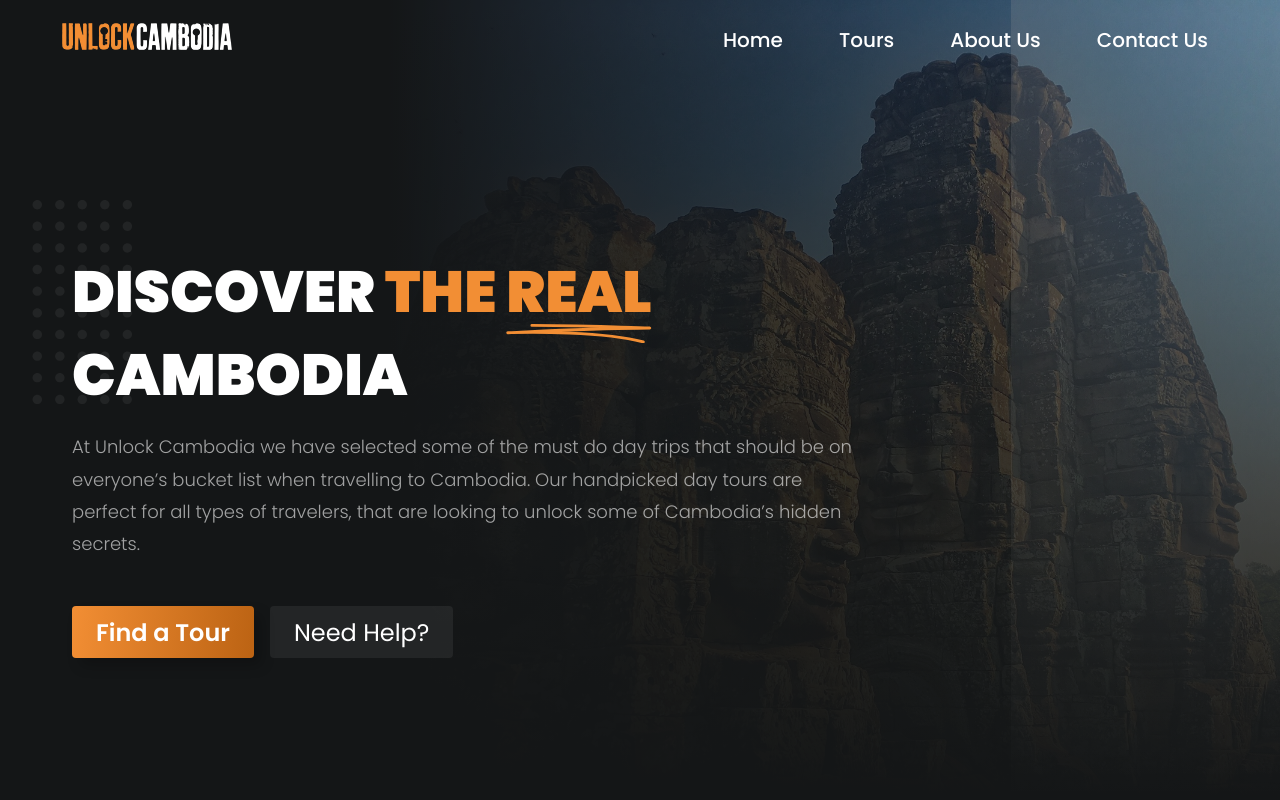
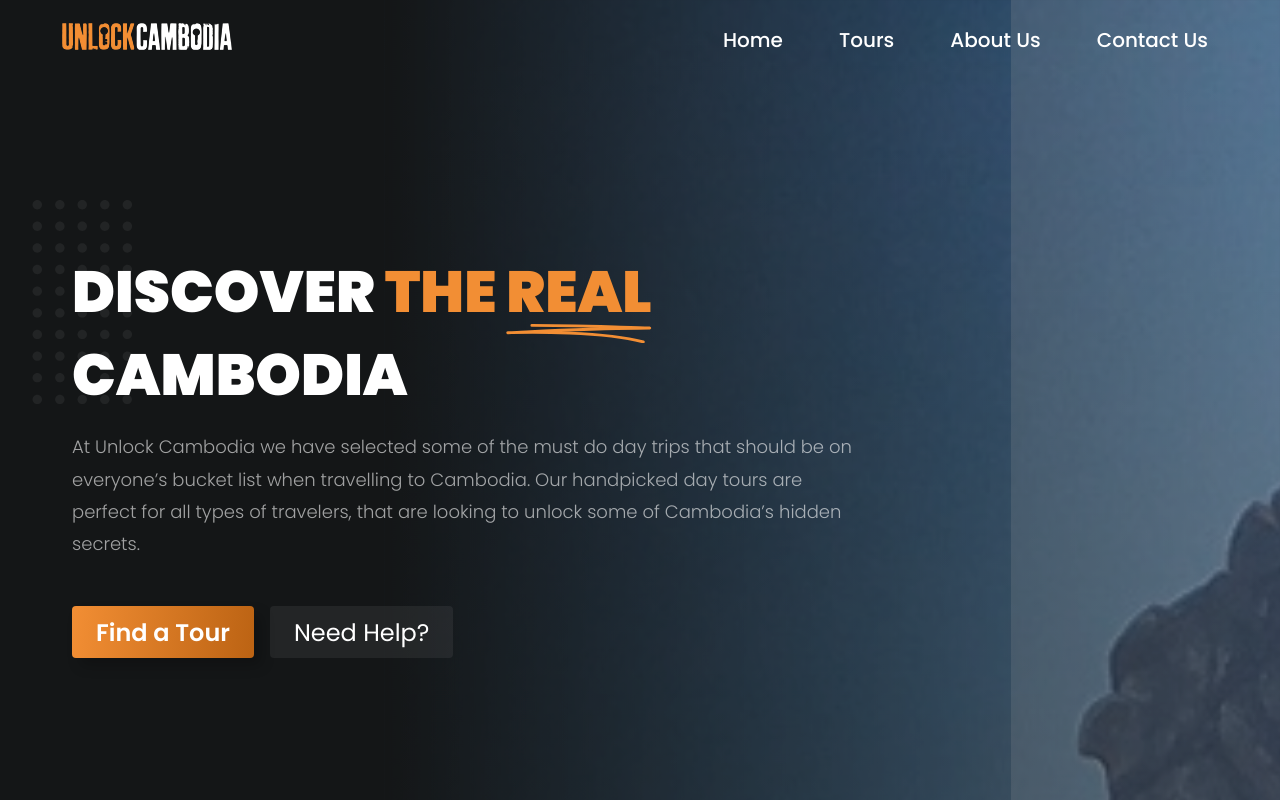
Before and after one commit to ElitistNoob/unlock-cambodia, a React (Create React App) app: page / in a window 1280 px wide. Shown: the top 800 px of the page. Built offline with nearby package versions, Linux system fonts and the light colour scheme.

Commit message:
added overflow-x:hidden to html, body

```diff
--- a/src/components/styles/GlobalStyles.js
+++ b/src/components/styles/GlobalStyles.js
@@ -8,13 +8,17 @@ export const GlobalStyle = createGlobalStyle`
     box-sizing: border-box;
   }
 
+  html, body {
+    overflow-x: hidden;
+  }
+
   body {
+    position: relative;
     font-family: "Poppins", sans-serif;
     color: var(--clr-primary-light);
     background-color: var(--clr-primary-dark);
     margin: 0;
     padding: 0;
-    overflow-x: hidden;
   }
 
   :root {
```
